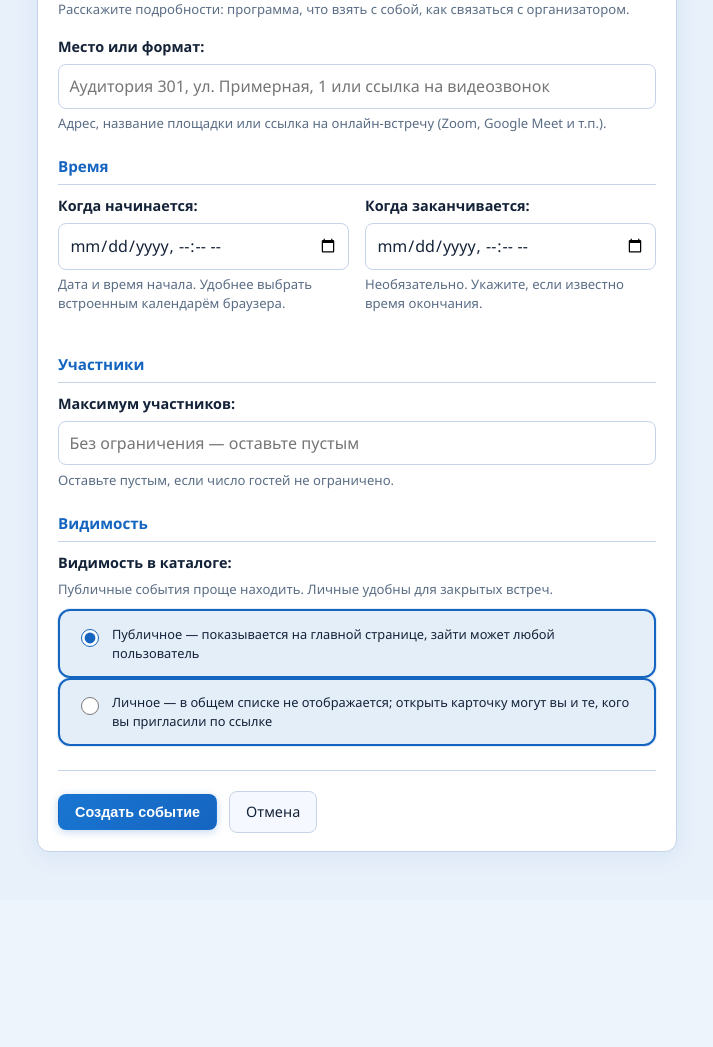
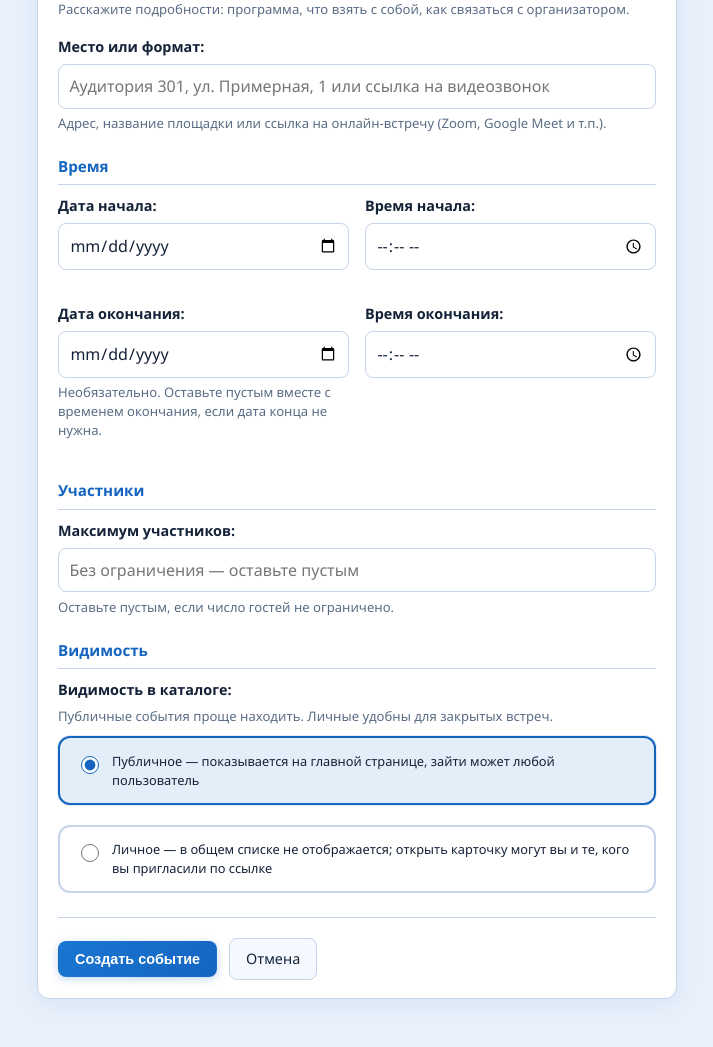
Before and after one commit to PriZraK528/tamada, a Django app: page /events/create/ in a window 1280 px wide. Shown: the part 622-1669 px from the top of the page, without its empty margins (283-996 px from the left). Before the commit the page ends 1483 px from the top, so only its background shows below. Run offline with Django 4.2, Linux system fonts and the light colour scheme; the visitor is signed in with stand-in values (Sample User, id 1).

Commit message:
form fixes

```diff
--- a/events/forms.py
+++ b/events/forms.py
@@ -1,15 +1,25 @@
+from datetime import datetime
+
 from django import forms
+from django.conf import settings
+from django.utils import timezone
 
 from .models import Event
-from .widgets import DateTimeLocalInput
 
-_DATETIME_LOCAL_FORMATS = [
-    "%Y-%m-%dT%H:%M",
-    "%Y-%m-%dT%H:%M:%S",
-    "%Y-%m-%d %H:%M:%S",
-    "%d.%m.%Y %H:%M:%S",
-    "%d.%m.%Y %H:%M",
-]
+
+def _combine_local_date_time(d, t):
+    naive = datetime.combine(d, t)
+    if settings.USE_TZ:
+        return timezone.make_aware(naive, timezone.get_current_timezone())
+    return naive
+
+
+def _local_date_time_parts(dt):
+    if dt is None:
+        return None, None
+    if settings.USE_TZ and timezone.is_aware(dt):
+        dt = timezone.localtime(dt)
+    return dt.date(), dt.time().replace(second=0, microsecond=0)
 
 
 class EventForm(forms.ModelForm):
@@ -17,6 +27,30 @@ class EventForm(forms.ModelForm):
 
     VIS_PUBLIC = "public"
     VIS_PRIVATE = "private"
+
+    starts_date = forms.DateField(
+        label="Дата начала",
+        widget=forms.DateInput(format="%Y-%m-%d", attrs={"type": "date"}),
+        input_formats=["%Y-%m-%d", "%d.%m.%Y"],
+    )
+    starts_time = forms.TimeField(
+        label="Время начала",
+        widget=forms.TimeInput(format="%H:%M", attrs={"type": "time", "step": "60"}),
+        input_formats=["%H:%M", "%H:%M:%S"],
+    )
+    ends_date = forms.DateField(
+        label="Дата окончания",
+        required=False,
+        widget=forms.DateInput(format="%Y-%m-%d", attrs={"type": "date"}),
+        input_formats=["%Y-%m-%d", "%d.%m.%Y"],
+        help_text="Необязательно. Оставьте пустым вместе с временем окончания, если дата конца не нужна.",
+    )
+    ends_time = forms.TimeField(
+        label="Время окончания",
+        required=False,
+        widget=forms.TimeInput(format="%H:%M", attrs={"type": "time", "step": "60"}),
+        input_formats=["%H:%M", "%H:%M:%S"],
+    )
 
     visibility = forms.ChoiceField(
         label="Видимость в каталоге",
@@ -37,21 +71,17 @@ class EventForm(forms.ModelForm):
 
     class Meta:
         model = Event
-        fields = ["title", "description", "location", "starts_at", "ends_at", "capacity"]
+        fields = ["title", "description", "location", "capacity"]
         labels = {
             "title": "Название",
             "description": "Описание",
             "location": "Место или формат",
-            "starts_at": "Когда начинается",
-            "ends_at": "Когда заканчивается",
             "capacity": "Максимум участников",
         }
         help_texts = {
             "title": "Коротко, чтобы было понятно, о чём событие.",
             "description": "Расскажите подробности: программа, что взять с собой, как связаться с организатором.",
             "location": "Адрес, название площадки или ссылка на онлайн-встречу (Zoom, Google Meet и т.п.).",
-            "starts_at": "Дата и время начала. Удобнее выбрать встроенным календарём браузера.",
-            "ends_at": "Необязательно. Укажите, если известно время окончания.",
             "capacity": "Оставьте пустым, если число гостей не ограничено.",
         }
         widgets = {
@@ -73,8 +103,6 @@ class EventForm(forms.ModelForm):
                     "autocomplete": "street-address",
                 }
             ),
-            "starts_at": DateTimeLocalInput(),
-            "ends_at": DateTimeLocalInput(),
             "capacity": forms.NumberInput(attrs={"min": 1, "placeholder": "Без ограничения — оставьте пустым"}),
         }
 
@@ -82,33 +110,59 @@ class EventForm(forms.ModelForm):
         "title",
         "description",
         "location",
-        "starts_at",
-        "ends_at",
+        "starts_date",
+        "starts_time",
+        "ends_date",
+        "ends_time",
         "capacity",
         "visibility",
     ]
 
     def __init__(self, *args, **kwargs):
         super().__init__(*args, **kwargs)
-        for name in ("starts_at", "ends_at"):
-            self.fields[name].input_formats = _DATETIME_LOCAL_FORMATS + list(
-                self.fields[name].input_formats or []
-            )
         if self.instance.pk:
+            if self.instance.starts_at:
+                d, t = _local_date_time_parts(self.instance.starts_at)
+                self.initial["starts_date"] = d
+                self.initial["starts_time"] = t
+                self.fields["starts_date"].initial = d
+                self.fields["starts_time"].initial = t
+            if self.instance.ends_at:
+                d, t = _local_date_time_parts(self.instance.ends_at)
+                self.initial["ends_date"] = d
+                self.initial["ends_time"] = t
+                self.fields["ends_date"].initial = d
+                self.fields["ends_time"].initial = t
             self.fields["visibility"].initial = (
                 self.VIS_PUBLIC if self.instance.is_public else self.VIS_PRIVATE
             )
 
     def clean(self):
         cleaned = super().clean()
-        starts = cleaned.get("starts_at")
-        ends = cleaned.get("ends_at")
-        if starts and ends and ends < starts:
-            raise forms.ValidationError("Время окончания не может быть раньше времени начала.")
+        sd = cleaned.get("starts_date")
+        st = cleaned.get("starts_time")
+        if not sd or not st:
+            raise forms.ValidationError("Укажите дату и время начала события.")
+        cleaned["starts_at"] = _combine_local_date_time(sd, st)
+
+        ed = cleaned.get("ends_date")
+        et = cleaned.get("ends_time")
+        if ed and et:
+            cleaned["ends_at"] = _combine_local_date_time(ed, et)
+            if cleaned["ends_at"] < cleaned["starts_at"]:
+                raise forms.ValidationError("Окончание не может быть раньше начала.")
+        elif not ed and not et:
+            cleaned["ends_at"] = None
+        else:
+            raise forms.ValidationError(
+                "Для окончания заполните и дату, и время, либо оставьте оба поля окончания пустыми."
+            )
         return cleaned
 
     def save(self, commit=True):
         obj = super().save(commit=False)
+        obj.starts_at = self.cleaned_data["starts_at"]
+        obj.ends_at = self.cleaned_data["ends_at"]
         obj.is_public = self.cleaned_data["visibility"] == self.VIS_PUBLIC
         if commit:
             obj.save()
--- a/events/views.py
+++ b/events/views.py
@@ -131,9 +131,7 @@ def event_delete(request, pk):
     event = get_object_or_404(Event, pk=pk, organizer=request.user)
     if request.method != "POST":
         return redirect("event_edit", pk=pk)
-    title = event.title
     event.delete()
-    messages.success(request, f"Событие «{title}» удалено.")
     return redirect("event_list")
 
 
--- a/events/widgets.py
+++ /dev/null
@@ -1,23 +0,0 @@
-from django import forms
-from django.conf import settings
-from django.utils import timezone
-
-
-class DateTimeLocalInput(forms.DateTimeInput):
-    """Значение для input type=\"datetime-local\" (без сдвига при редактировании)."""
-
-    input_type = "datetime-local"
-
-    def __init__(self, attrs=None, format=None):
-        attrs = attrs or {}
-        attrs.setdefault("step", "60")
-        super().__init__(attrs=attrs, format=format or "%Y-%m-%dT%H:%M")
-
-    def format_value(self, value):
-        if value is None:
-            return ""
-        if isinstance(value, str):
-            return value
-        if settings.USE_TZ and timezone.is_aware(value):
-            value = timezone.localtime(value)
-        return value.strftime("%Y-%m-%dT%H:%M")
--- a/static/css/app.css
+++ b/static/css/app.css
@@ -397,32 +397,34 @@ form textarea:focus {
   margin-bottom: 0.65rem;
 }
 
-.form-row-grid {
+.form-row-grid,
+.form-row-grid-datetime {
   display: grid;
   gap: 1rem;
 }
 
 @media (min-width: 560px) {
-  .form-row-grid {
+  .form-row-grid,
+  .form-row-grid-datetime {
     grid-template-columns: 1fr 1fr;
   }
 }
 
-.visibility-radios-wrap {
+.visibility-radios-wrap #id_visibility {
   display: flex;
   flex-direction: column;
-  gap: 0.85rem;
+  gap: 1.25rem;
 }
 
-.visibility-radios-wrap > div {
+.visibility-radios-wrap #id_visibility > div {
   margin: 0;
 }
 
-.visibility-radios-wrap > div:last-child {
+.visibility-radios-wrap #id_visibility > div:last-child {
   margin-bottom: 0;
 }
 
-.visibility-radios-wrap label {
+.visibility-radios-wrap #id_visibility label {
   display: flex;
   align-items: flex-start;
   gap: 0.65rem;
@@ -438,13 +440,13 @@ form textarea:focus {
   transition: border-color 0.2s var(--ease), background 0.2s var(--ease), box-shadow 0.2s var(--ease);
 }
 
-.visibility-radios-wrap > div:has(input:checked) label {
+.visibility-radios-wrap #id_visibility > div:has(input:checked) label {
   border-color: var(--accent);
   background: var(--accent-soft);
   box-shadow: 0 0 0 1px rgba(21, 101, 192, 0.12);
 }
 
-.visibility-radios-wrap input[type="radio"] {
+.visibility-radios-wrap #id_visibility input[type="radio"] {
   margin-top: 0.25rem;
   flex-shrink: 0;
   width: 1.1rem;
--- a/templates/events/event_form.html
+++ b/templates/events/event_form.html
@@ -36,9 +36,9 @@
         {% endfor %}
 
         <h2 class="form-section-title">Время</h2>
-        <div class="form-row-grid">
+        <div class="form-row-grid form-row-grid-datetime">
           {% for field in form %}
-            {% if field.name == "starts_at" or field.name == "ends_at" %}
+            {% if field.name == "starts_date" or field.name == "starts_time" or field.name == "ends_date" or field.name == "ends_time" %}
               <div class="form-row">
                 {{ field.label_tag }}
                 {{ field }}
```
